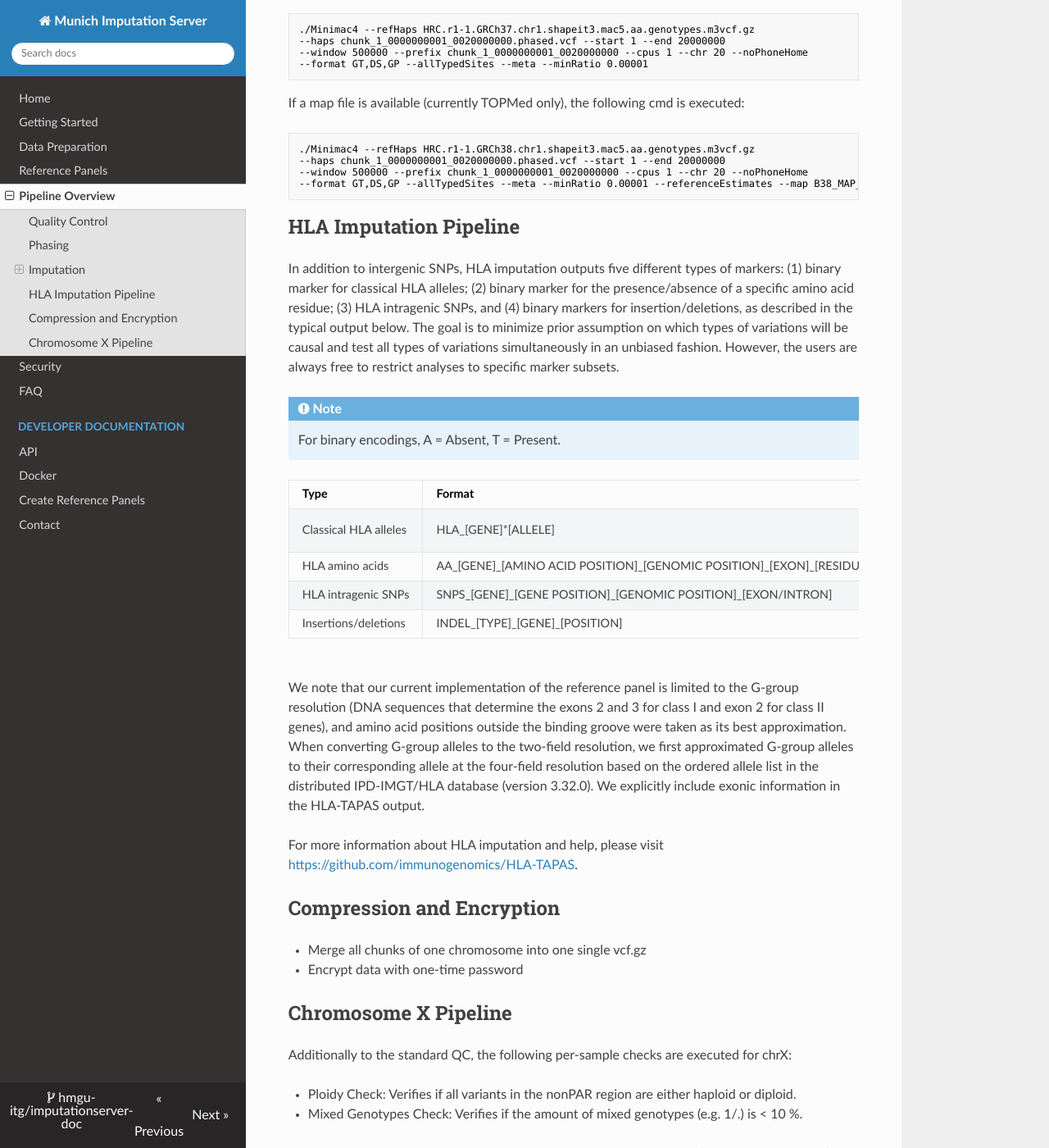
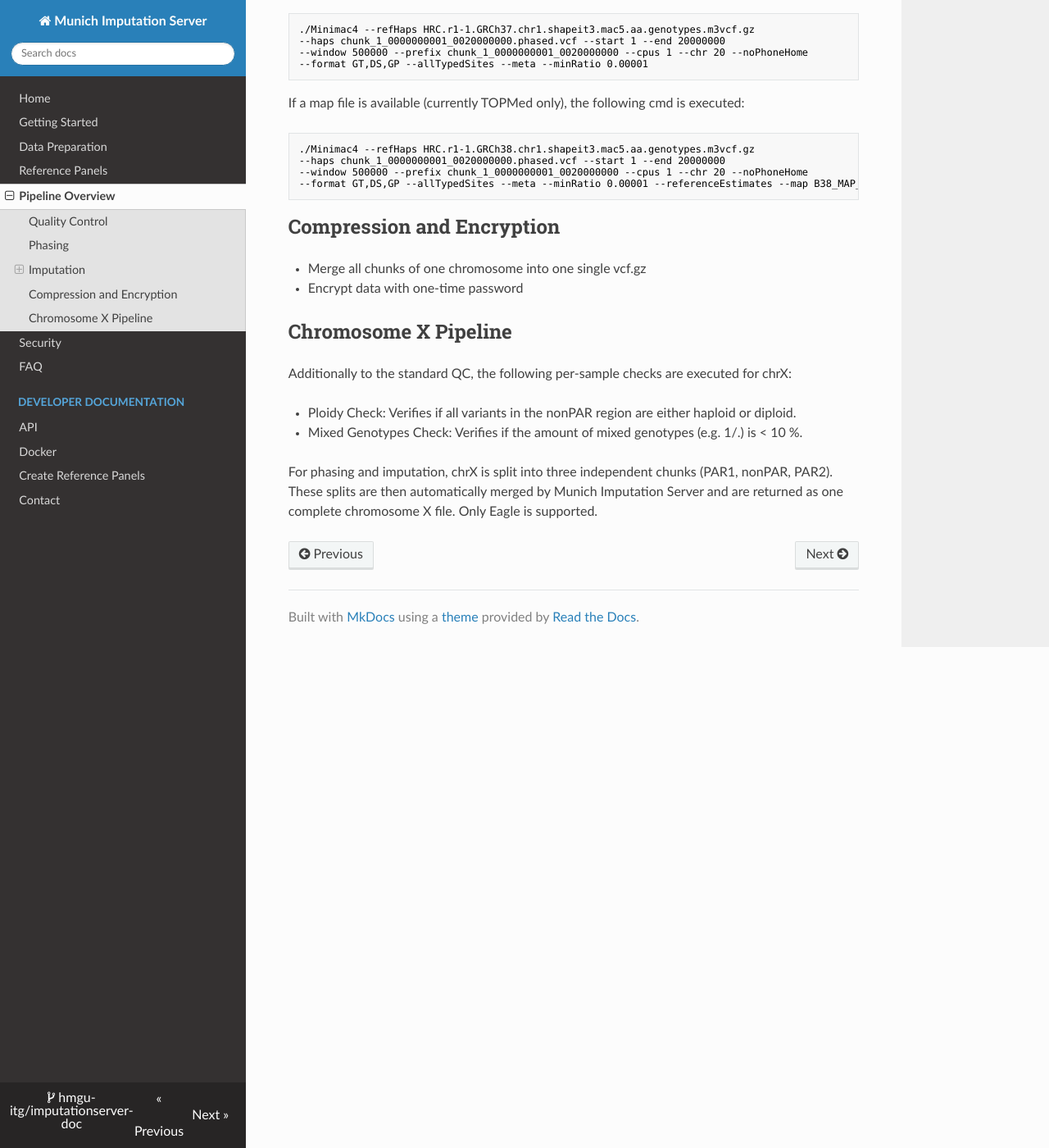
Before and after one commit to itguser/munichimputationserver, an MkDocs documentation site: the page built from docs/pipeline.md, in a window 1280 px wide and 1400 px high, scrolled down 1478 px. Shown: the whole window at 82% size. Built offline with MkDocs 1.6.1, drawn with Linux system fonts in a browser that asks for light colours; nearby versions of some CDN libraries.

Commit message:
Update pipeline.md

`````diff
--- a/docs/pipeline.md
+++ b/docs/pipeline.md
@@ -68,28 +68,6 @@ If a map file is available (currently TOPMed only), the following cmd is execute
 --format GT,DS,GP --allTypedSites --meta --minRatio 0.00001 --referenceEstimates --map B38_MAP_FILE.map
 ````
 
-## HLA Imputation Pipeline
-
-In addition to intergenic SNPs, HLA imputation outputs five different types of markers: (1) binary marker for classical HLA alleles; (2) binary marker for the presence/absence of a specific amino acid residue; (3) HLA intragenic SNPs, and (4) binary markers for insertion/deletions, as described in the typical output below. The goal is to minimize prior assumption on which types of variations will be causal and test all types of variations simultaneously in an unbiased fashion. However, the users are always free to restrict analyses to specific marker subsets.
-
-!!! note
-    For binary encodings, A = Absent, T = Present.
-
-
-| Type   |      Format      |  Example |
-|----------|-------------|------|
-| Classical HLA alleles |  HLA\_[GENE]\*[ALLELE]| HLA_A\*01:02 (two-field allele) <br> HLA_A\*02 (one-field allele) |
-| HLA amino acids |  AA_[GENE]\_[AMINO ACID POSITION]\_[GENOMIC POSITION]\_[EXON]\_[RESIDUE] | AA_B_97_31324201_exon3_V (amino acid position 97 in HLA-B, genomic position 31324201 (GrCh37) in exon 3, residue = V (Val) ) |
-| HLA intragenic SNPs |  SNPS_[GENE]\_[GENE POSITION]\_[GENOMIC POSITION]\_[EXON/INTRON] | SNPS_C_2666_31237183_intron6 (SNP at position 2666 of the gene body, genomic position 31237183 in intron 6)|
-| Insertions/deletions |  INDEL_[TYPE]\_[GENE]\_[POSITION]| INDEL_AA_C_300x301_31237792 Indel between amino acids 300 and 301 in HLA-C, at genomic position 31237792) |
-
-<br>
-We note that our current implementation of the reference panel is limited to the G-group resolution (DNA sequences that determine the exons 2 and 3 for class I and exon 2 for class II genes), and amino acid positions outside the binding groove were taken as its best approximation. When converting G-group alleles to the two-field resolution, we first approximated G-group alleles to their corresponding allele at the four-field resolution based on the ordered allele list in the distributed IPD-IMGT/HLA database (version 3.32.0). We explicitly include exonic information in the HLA-TAPAS output.
-
-
-For more information about HLA imputation and help, please visit [https://github.com/immunogenomics/HLA-TAPAS](https://github.com/immunogenomics/HLA-TAPAS).
-
-
 ## Compression and Encryption
 
 * Merge all chunks of one chromosome into one single vcf.gz
`````
